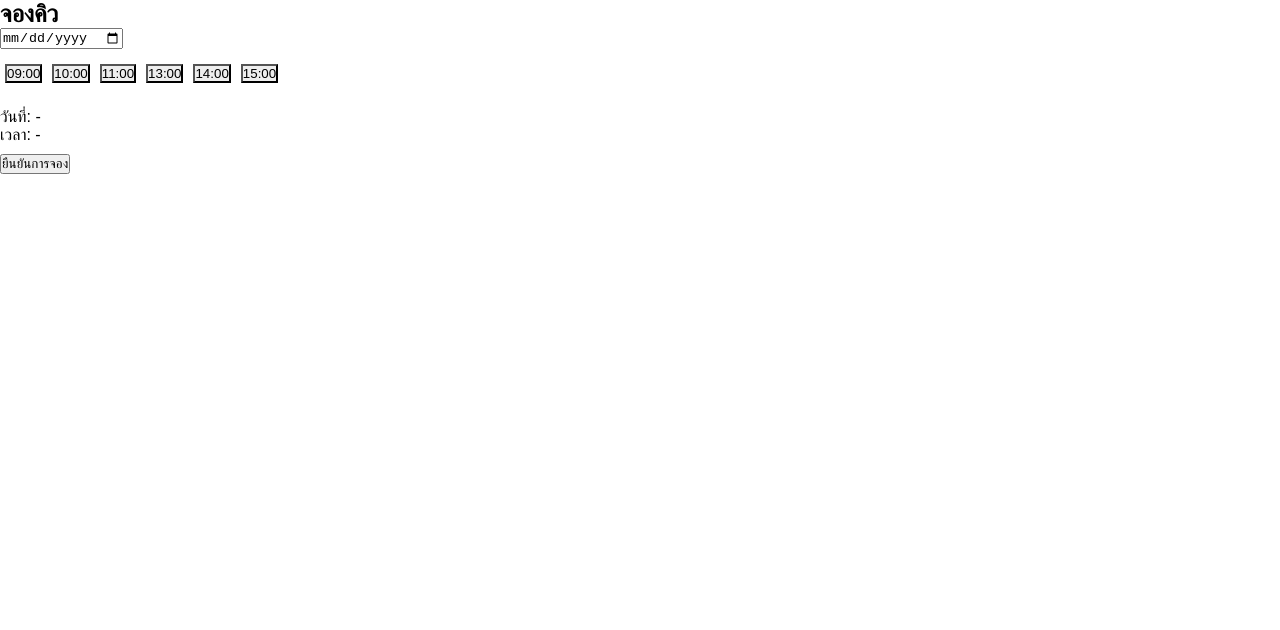
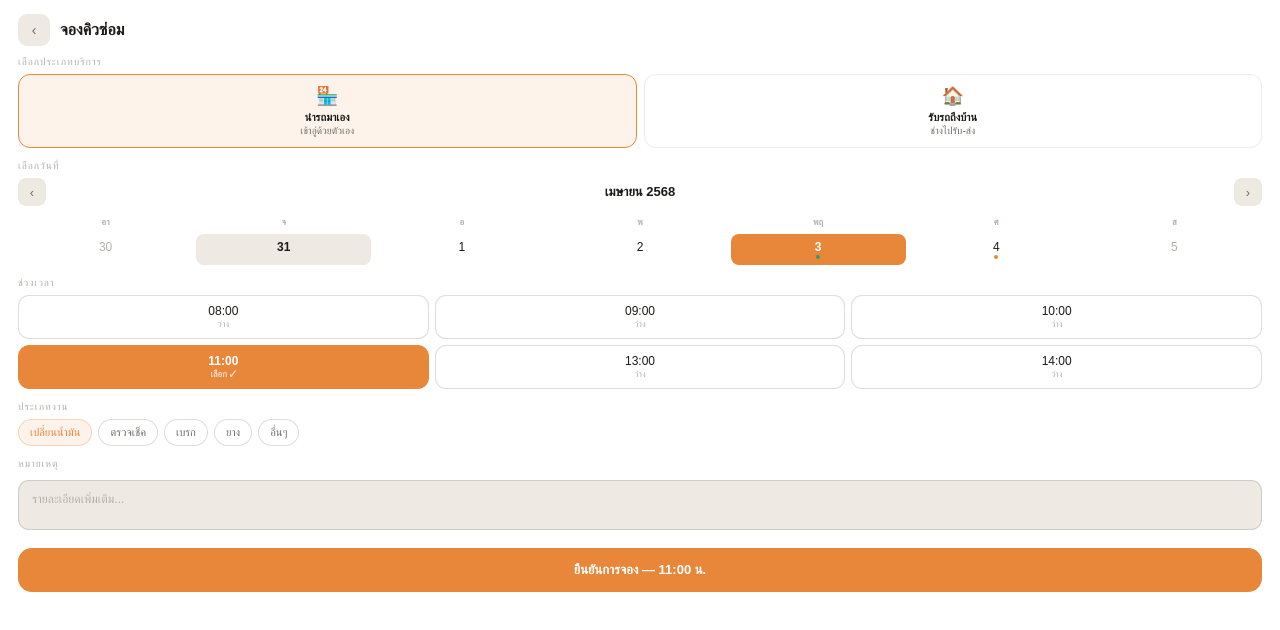
Before and after one commit to 404notfoundme555/garage-plus-app, a Next.js app: page /booking in a window 1280 px wide. Shown: the top 630 px of the page. Built offline with nearby package versions, Linux system fonts and the light colour scheme; a small style sheet from the web is missing.

Commit message:
feat: create booking page

```diff
--- a/src/app/booking/page.jsx
+++ b/src/app/booking/page.jsx
@@ -1,8 +1,153 @@
-import BookingSection from '@/components/sections/BookingSection'
-export default function BookingPage(){
-    return (
-        <div>
-            <BookingSection/>
+'use client'
+
+import { useRouter } from 'next/navigation'
+import { useState } from 'react'
+
+export default function BookingPage() {
+  const router = useRouter()
+
+  const [pickupType, setPickupType] = useState('self')
+  const [time, setTime] = useState('11:00')
+  const [service, setService] = useState('oil')
+
+  return (
+    <div id="sc-book">
+
+      {/* HEADER */}
+      <div className="pghd">
+        <div className="pbk" onClick={() => router.push('/home')}>
+          ‹
         </div>
-    )
+        <div className="pgt">จองคิวซ่อม</div>
+      </div>
+
+      {/* TYPE */}
+      <div className="flbl">เลือกประเภทบริการ</div>
+
+      <div className="pickup-opt" style={{ marginBottom: 0 }}>
+
+        <div
+          className={`po ${pickupType === 'self' ? 'on' : ''}`}
+          onClick={() => setPickupType('self')}
+        >
+          <div className="po-ic">🏪</div>
+          <div className="po-t">นำรถมาเอง</div>
+          <div className="po-s">เข้าอู่ด้วยตัวเอง</div>
+        </div>
+
+        <div
+          className={`po ${pickupType === 'home' ? 'on' : ''}`}
+          onClick={() => setPickupType('home')}
+        >
+          <div className="po-ic">🏠</div>
+          <div className="po-t">รับรถถึงบ้าน</div>
+          <div className="po-s">ช่างไปรับ-ส่ง</div>
+        </div>
+
+      </div>
+
+      {/* CALENDAR (static ก่อน) */}
+      <div className="flbl" style={{ paddingTop: 12 }}>เลือกวันที่</div>
+
+      <div className="cal-header">
+        <div className="cal-nav">‹</div>
+        <div className="cal-month">เมษายน 2568</div>
+        <div className="cal-nav">›</div>
+      </div>
+
+      <div className="cal-grid">
+        <div className="cal-day-label">อา</div>
+        <div className="cal-day-label">จ</div>
+        <div className="cal-day-label">อ</div>
+        <div className="cal-day-label">พ</div>
+        <div className="cal-day-label">พฤ</div>
+        <div className="cal-day-label">ศ</div>
+        <div className="cal-day-label">ส</div>
+
+        <div className="cal-day off">30</div>
+        <div className="cal-day today">31</div>
+        <div className="cal-day">1</div>
+        <div className="cal-day">2</div>
+
+        <div className="cal-day sel">
+          3
+          <div className="cal-dot ok"></div>
+        </div>
+
+        <div className="cal-day">
+          4
+          <div className="cal-dot few"></div>
+        </div>
+
+        <div className="cal-day off">5</div>
+      </div>
+
+      {/* TIME */}
+      <div className="flbl">ช่วงเวลา</div>
+
+      <div className="slts">
+
+        {['08:00', '09:00', '10:00', '11:00', '13:00', '14:00'].map((t) => (
+          <div
+            key={t}
+            className={`slt ${time === t ? 'on' : 'av'}`}
+            onClick={() => setTime(t)}
+          >
+            {t}
+            <div className="slt-q">
+              {time === t ? 'เลือก ✓' : 'ว่าง'}
+            </div>
+          </div>
+        ))}
+
+      </div>
+
+      {/* SERVICE */}
+      <div className="flbl">ประเภทงาน</div>
+
+      <div className="svcs">
+
+        {[
+          { key: 'oil', label: 'เปลี่ยนน้ำมัน' },
+          { key: 'check', label: 'ตรวจเช็ค' },
+          { key: 'brake', label: 'เบรก' },
+          { key: 'tire', label: 'ยาง' },
+          { key: 'other', label: 'อื่นๆ' }
+        ].map((s) => (
+          <div
+            key={s.key}
+            className={`svc ${service === s.key ? 'on' : ''}`}
+            onClick={() => setService(s.key)}
+          >
+            {s.label}
+          </div>
+        ))}
+
+      </div>
+
+      {/* NOTE */}
+      <div className="flbl" style={{ marginBottom: 4 }}>หมายเหตุ</div>
+
+      <div style={{ padding: '0 18px 14px' }}>
+        <textarea
+          className="fi"
+          style={{
+            resize: 'none',
+            height: '50px',
+            fontSize: '12px'
+          }}
+          placeholder="รายละเอียดเพิ่มเติม..."
+        />
+      </div>
+
+      {/* CONFIRM */}
+      <div
+        className="cfbar"
+        onClick={() => router.push('/book-success')}
+      >
+        ยืนยันการจอง — {time} น.
+      </div>
+
+    </div>
+  )
 }
```
